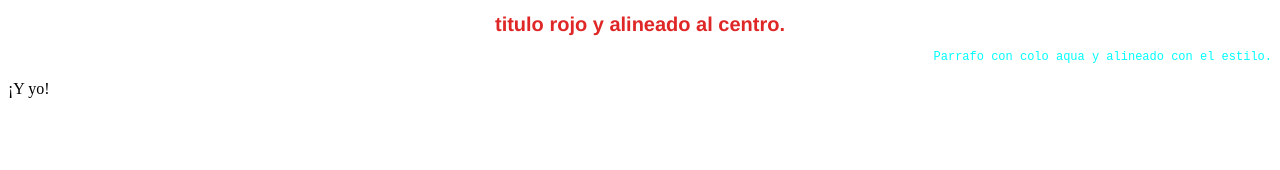
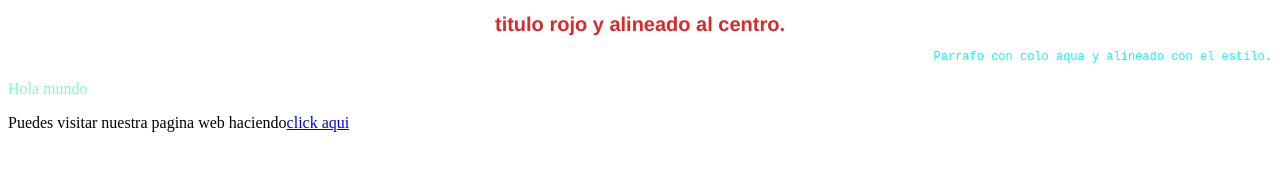
Before and after one commit to Jvillalba12-web/modulo9, a plain HTML site: page index.html in a window 1280 px wide. Drawn offline with Linux system fonts and the light colour scheme.

Commit message:
selector de atributos

```diff
--- a/index.html
+++ b/index.html
@@ -17,6 +17,10 @@
             font-size: small;
             font-family: monospace;
         }
+        #para1{
+            text-align: justify;
+            color: rgb(127, 255, 202);
+        }
     </style>
 
 </head>
@@ -26,6 +30,11 @@
     <div class="contenido">
         <p>Parrafo con colo aqua y alineado con el estilo.</p>
     </div>
-    <p>¡Y yo!</p>
+
+    <p id="para1">Hola mundo</p>
+
+    <p>Puedes visitar nuestra pagina web haciendo<a href="https://www.unilibre.edu.co">click aqui</a></p>
+
+
 </body>
 </html>
```
